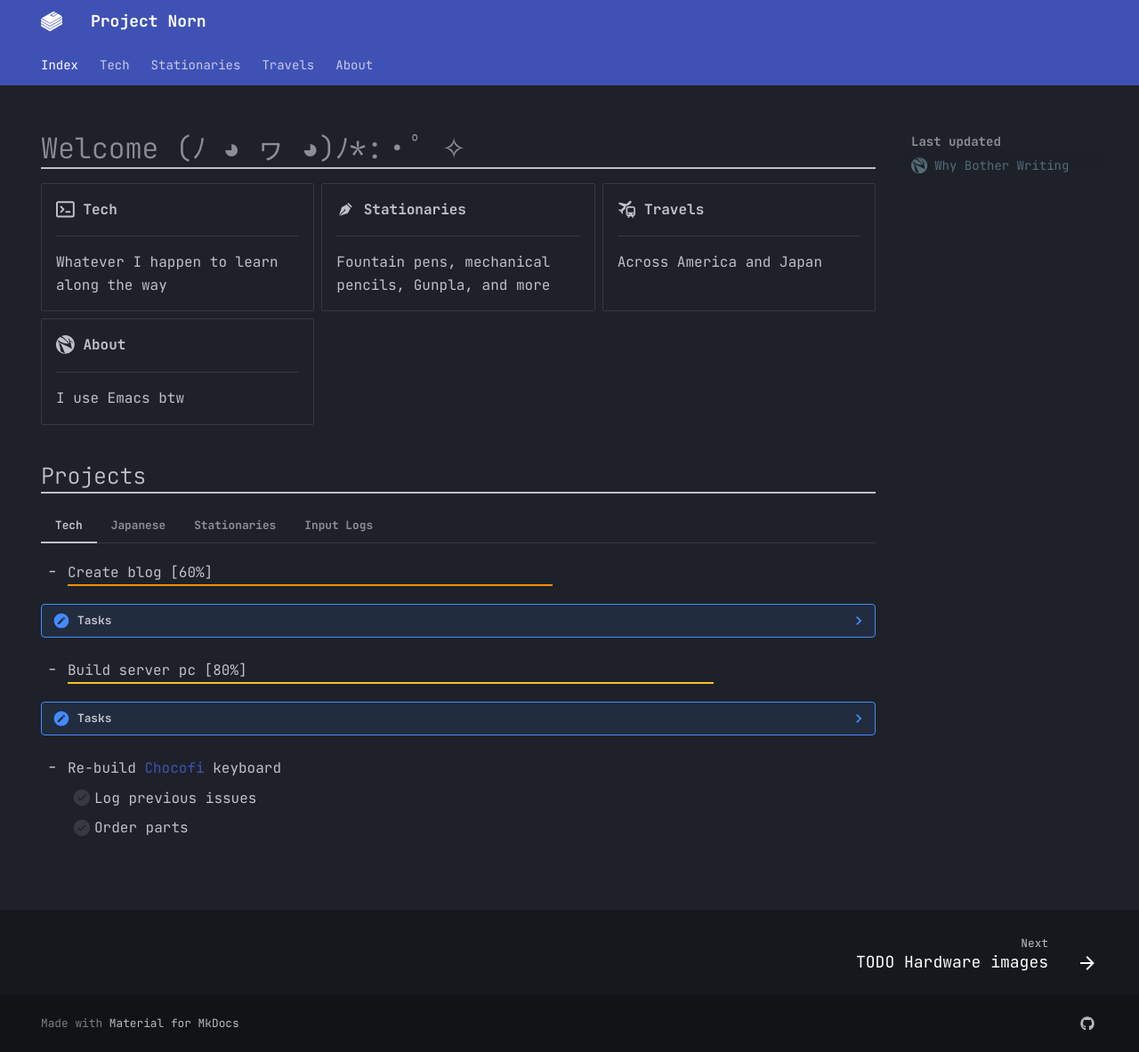
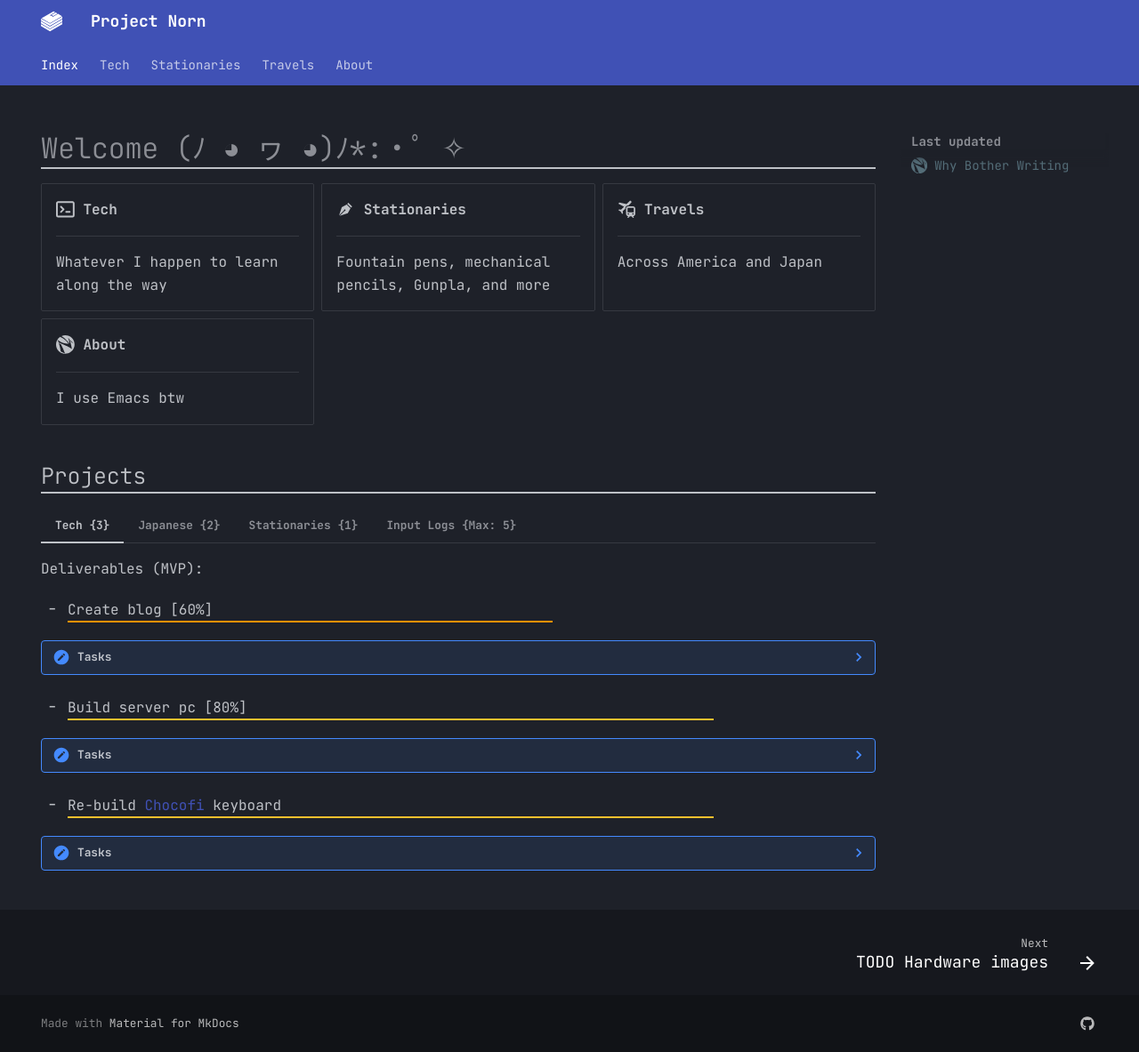
Before and after one commit to Serralq/Project-Norn, an MkDocs documentation site: the page built from docs/index.md, in a window 1280 px wide and 1183 px high. Shown: the whole window at 89% size. Built offline with MkDocs 1.6.1 and Material for MkDocs 9.7.7, drawn with Linux system fonts in a browser that asks for light colours.

```diff
--- a/docs/index.md
+++ b/docs/index.md
@@ -41,12 +41,14 @@ template:
 ## Projects
 <!-- Add Reds in Roam/Norn -->
 
-=== "Tech"
+=== "Tech {3}"
+
+    Deliverables (MVP):
 
     * Create blog [60%]
     {: .border-60plus }
     ??? note "Tasks"
-        * [ ] Check maintainability
+        * [X] Check maintainability
         * [ ] Write another article about time management
     * Build server pc [80%]
     {: .border-80plus }
@@ -55,10 +57,14 @@ template:
         * [X] Create requirements
         * [ ] Build the actual pc
     * Re-build [Chocofi](https://github.com/pashutk/chocofi) keyboard
+    {: .border-80plus }
+    ??? note "Tasks"
         * [ ] Log previous issues
         * [ ] Order parts
 
-=== "Japanese"
+=== "Japanese {2}"
+
+    Deliverables (MVP):
 
     * Read Bunpro/N3 grammer
     * Read [ましろ色シンフォニー](https://vndb.org/v1552)
@@ -67,7 +73,9 @@ template:
         * [X] Setup Texthooker
         * [ ] Read
 
-=== "Stationaries"
+=== "Stationaries {1}"
+
+    Deliverables (MVP):
 
     * Grind custom architect nib [5%]
     {: .border-5plus }
@@ -81,7 +89,7 @@ template:
             * [ ] Magnifying glass
         * [ ] Research type of architect nibs
 
-=== "Input Logs"
+=== "Input Logs {Max: 5}"
 
     ??? Dailies
         * [ ] Daily Japanese/Anki
```
